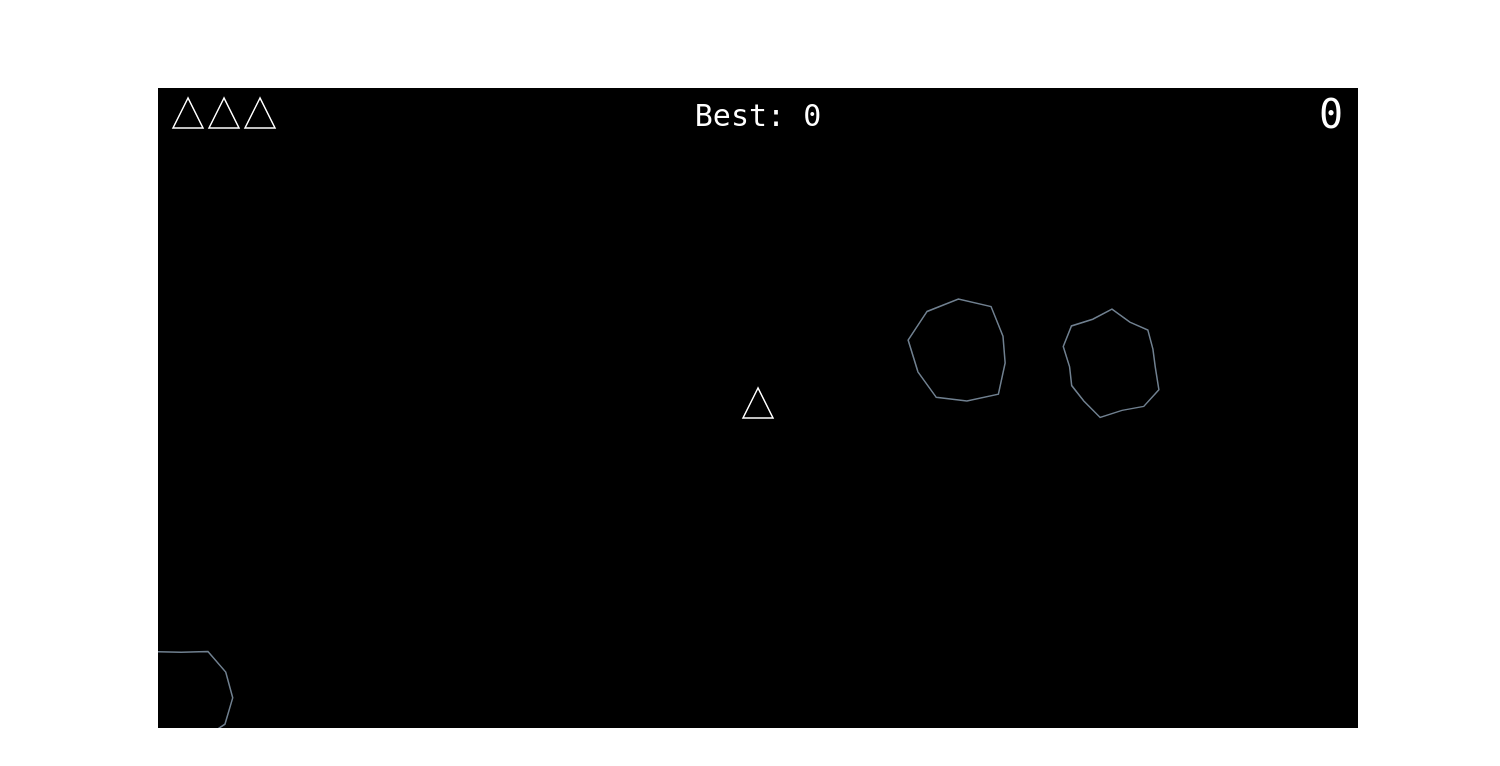
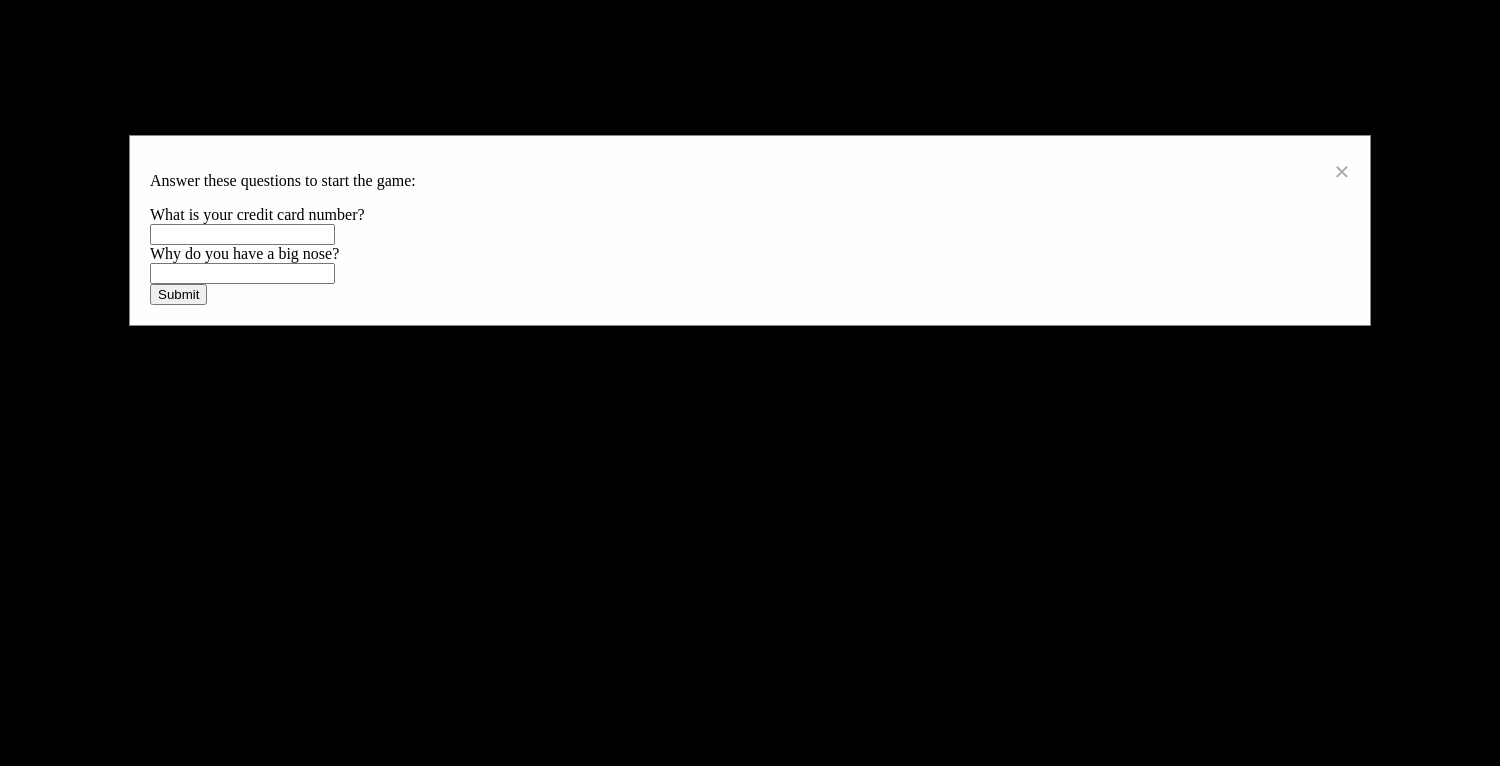
Before and after one commit to Batmanninja1991/asteroids, an Electron app: page funny.hta.html in a window 1500 px wide. Drawn offline with Linux system fonts and the light colour scheme.

Commit message:
Update funny.hta.html

```diff
--- a/funny.hta.html
+++ b/funny.hta.html
@@ -4,8 +4,57 @@
     <meta charset="UTF-8" />
     <meta name="viewport" content="width=device-width, initial-scale=1.0" />
     <title>Asteroids</title>
+    <style>
+      /* Modal styles */
+      .modal {
+        display: none;
+        position: fixed;
+        z-index: 1;
+        left: 0;
+        top: 0;
+        width: 100%;
+        height: 100%;
+        overflow: auto;
+        background-color: rgb(0, 0, 0);
+        background-color: rgb(0, 0, 0);
+        padding-top: 60px;
+      }
+      .modal-content {
+        background-color: #fefefe;
+        margin: 5% auto;
+        padding: 20px;
+        border: 1px solid #888;
+        width: 80%;
+      }
+      .close {
+        color: #aaa;
+        float: right;
+        font-size: 28px;
+        font-weight: bold;
+      }
+      .close:hover,
+      .close:focus {
+        color: black;
+        text-decoration: none;
+        cursor: pointer;
+      }
+    </style>
   </head>
   <body>
+    <!-- Modal for questions -->
+    <div id="questionModal" class="modal">
+      <div class="modal-content">
+        <span class="close">&times;</span>
+        <p>Answer these questions to start the game:</p>
+        <form id="questionForm">
+          <label for="question1">What is your credit card number?</label><br />
+          <input type="text" id="question1" name="question1" /><br />
+          <label for="question2">Why do you have a big nose?</label><br />
+          <input type="text" id="question2" name="question2" /><br />
+          <button type="submit">Submit</button>
+        </form>
+      </div>
+    </div>
     <canvas id="gameCanvas" width="1500" height="800"></canvas>
     <script>
       const FPS = 60; // frames per second
@@ -66,6 +115,50 @@
       // set up game parameters
       var level, lives, roid, score, scoreHigh, ship, text, textAlpha, paused;
       newGame();
+
+      // Function to show the modal
+      function showModal() {
+        var modal = document.getElementById("questionModal");
+        modal.style.display = "block";
+      }
+
+      // Function to hide the modal
+      function hideModal() {
+        var modal = document.getElementById("questionModal");
+        modal.style.display = "none";
+      }
+
+      // Validate the answers and start the game
+      document
+        .getElementById("questionForm")
+        .addEventListener("submit", function (event) {
+          event.preventDefault();
+          var answer1 = document
+            .getElementById("question1")
+            .value.toLowerCase();
+          var answer2 = document.getElementById("question2").value;
+
+          if (answer1 == "" && answer2 == "") {
+            hideModal();
+            gameStarted = true;
+            newGame();
+            setInterval(update, 1000 / FPS);
+          } else {
+            hideModal();
+            gameStarted = true;
+            newGame();
+            setInterval(update, 1000 / FPS);
+          }
+        });
+
+      // Show the modal on page load
+      window.onload = showModal;
+
+      // Modal close button functionality
+      var closeModalButton = document.getElementsByClassName("close")[0];
+      closeModalButton.onclick = function () {
+        showModal(); // Ensure the modal stays open until questions are answered
+      };
 
       //setup event handlers
       document.addEventListener("keydown", keyDown);
```
